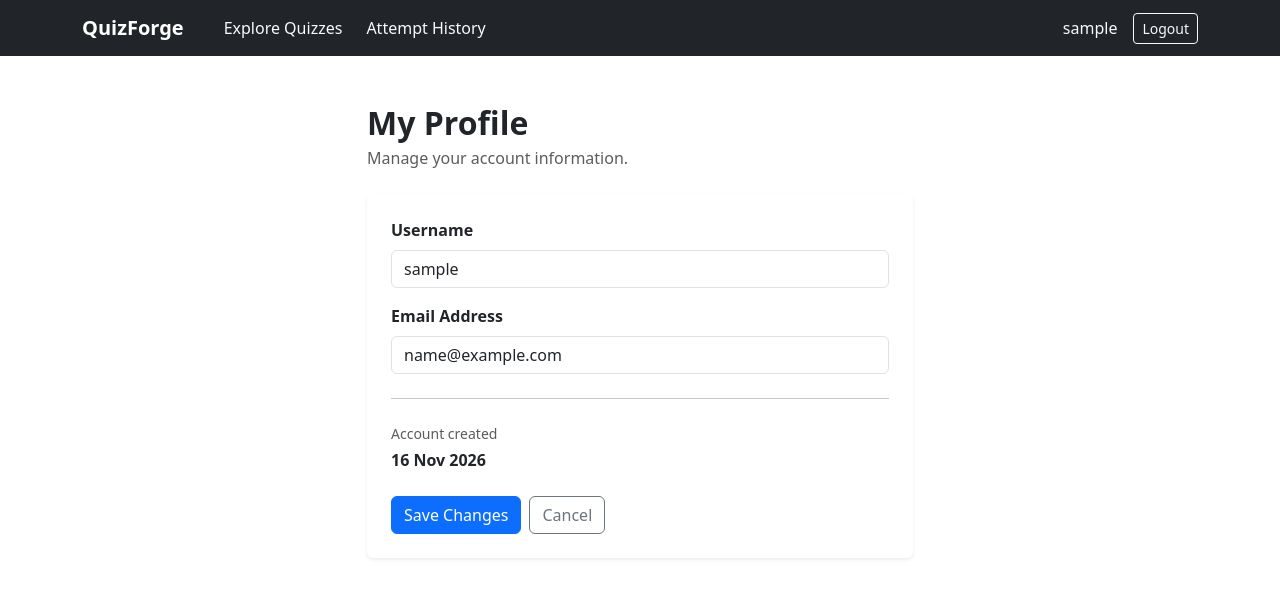
After one commit to IronMonger13/QuizForge, a Django app: page /accounts/profile/ in a window 1280 px wide. The commit adds this page. Shown: the top 605 px of the page. Run offline with Django 5.2, Linux system fonts and the light colour scheme; the visitor is signed in with stand-in values (Sample User, id 1); data comes from the database, SQL or seed files in the repository.

Commit message:
Add user profile management

```diff
--- a/accounts/forms.py
+++ b/accounts/forms.py
@@ -47,3 +47,45 @@ class LoginForm(AuthenticationForm):
             attrs={"class": "form-control", "placeholder": "Enter your password"}
         )
     )
+
+
+class ProfileForm(forms.ModelForm):
+
+    class Meta:
+        model = User
+        fields = ["username", "email"]
+
+        widgets = {
+            "username": forms.TextInput(
+                attrs={
+                    "class": "form-control",
+                    "placeholder": "Enter your username",
+                }
+            ),
+            "email": forms.EmailInput(
+                attrs={
+                    "class": "form-control",
+                    "placeholder": "Enter your email",
+                }
+            ),
+        }
+
+    def __init__(self, *args, **kwargs):
+        super().__init__(*args, **kwargs)
+
+        self.fields["username"].help_text = ""
+        self.fields["email"].required = True
+
+    def clean_email(self):
+        email = self.cleaned_data["email"]
+
+        existing_user = User.objects.filter(email__iexact=email).exclude(
+            pk=self.instance.pk
+        )
+
+        if existing_user.exists():
+            raise forms.ValidationError(
+                "This email address is already associated with another account."
+            )
+
+        return email
--- /dev/null
+++ b/accounts/templates/accounts/profile.html
@@ -0,0 +1,73 @@
+{% extends "base.html" %}
+{% block title %}
+    My Profile | QuizForge
+{% endblock title %}
+{% block content %}
+    <div class="container py-5">
+        <div class="row justify-content-center">
+            <div class="col-lg-6 col-md-8">
+                <!-- Page Heading -->
+                <div class="mb-4">
+                    <h2 class="fw-bold mb-1">My Profile</h2>
+                    <p class="text-muted">Manage your account information.</p>
+                </div>
+                <!-- Success Messages -->
+                {% if messages %}
+                    {% for message in messages %}
+                        <div class="alert alert-success alert-dismissible fade show" role="alert">
+                            {{ message }}
+                            <button type="button"
+                                    class="btn-close"
+                                    data-bs-dismiss="alert"
+                                    aria-label="Close"></button>
+                        </div>
+                    {% endfor %}
+                {% endif %}
+                <!-- Profile Form -->
+                <div class="card border-0 shadow-sm">
+                    <div class="card-body p-4">
+                        <form method="post">
+                            {% csrf_token %}
+                            <!-- Username -->
+                            <div class="mb-3">
+                                <label for="{{ form.username.id_for_label }}" class="form-label fw-semibold">
+                                    Username
+                                </label>
+                                {{ form.username }}
+                                {% for error in form.username.errors %}
+                                    <div class="text-danger small mt-1">{{ error }}</div>
+                                {% endfor %}
+                            </div>
+                            <!-- Email -->
+                            <div class="mb-3">
+                                <label for="{{ form.email.id_for_label }}" class="form-label fw-semibold">
+                                    Email Address
+                                </label>
+                                {{ form.email }}
+                                {% for error in form.email.errors %}
+                                    <div class="text-danger small mt-1">{{ error }}</div>
+                                {% endfor %}
+                            </div>
+                            <!-- Non-field Errors -->
+                            {% if form.non_field_errors %}
+                                <div class="alert alert-danger">{{ form.non_field_errors }}</div>
+                            {% endif %}
+                            <!-- Account Information -->
+                            <hr class="my-4">
+                            <div class="mb-4">
+                                <p class="text-muted small mb-1">Account created</p>
+                                <p class="fw-semibold mb-0">{{ request.user.date_joined|date:"d M Y" }}</p>
+                            </div>
+                            <!-- Actions -->
+                            <div class="d-flex gap-2">
+                                <button type="submit" class="btn btn-primary">Save Changes</button>
+                                <a href="{% url 'quizzes:dashboard' %}"
+                                   class="btn btn-outline-secondary">Cancel</a>
+                            </div>
+                        </form>
+                    </div>
+                </div>
+            </div>
+        </div>
+    </div>
+{% endblock content %}
--- a/accounts/urls.py
+++ b/accounts/urls.py
@@ -7,4 +7,5 @@ urlpatterns = [
     path("register/", views.register, name="register"),
     path("login/", views.user_login, name="login"),
     path("logout/", views.user_logout, name="logout"),
+    path("profile/", views.profile, name="profile"),
 ]
--- a/accounts/views.py
+++ b/accounts/views.py
@@ -1,7 +1,9 @@
 from django.shortcuts import render, redirect
 from django.contrib.auth import login, logout
+from django.contrib.auth.decorators import login_required
+from django.contrib import messages
 
-from .forms import RegistrationForm, LoginForm
+from .forms import RegistrationForm, LoginForm, ProfileForm
 
 
 # Create your views here.
@@ -45,3 +47,29 @@ def user_logout(request):
         logout(request)
 
     return redirect("accounts:login")
+
+
+@login_required
+def profile(request):
+
+    # Fetch a separate User instance instead of modifying request.user.
+    profile_user = request.user.__class__.objects.get(pk=request.user.pk)
+
+    if request.method == "POST":
+        form = ProfileForm(request.POST, instance=profile_user)
+
+        if form.is_valid():
+            form.save()
+
+            messages.success(request, "Your profile has been updated successfully.")
+
+            return redirect("accounts:profile")
+
+    else:
+        form = ProfileForm(instance=profile_user)
+
+    return render(
+        request,
+        "accounts/profile.html",
+        {"form": form},
+    )
--- a/templates/includes/navbar.html
+++ b/templates/includes/navbar.html
@@ -14,7 +14,11 @@
         <!-- Right side: Account actions -->
         <div class="d-flex align-items-center gap-3">
             {% if user.is_authenticated %}
-                <span class="text-light">Welcome, {{ user.username }}</span>
+                <a href="{% url 'accounts:profile' %}"
+                   class="text-light text-decoration-none">
+                    <i class="bi bi-person-circle me-1"></i>
+                    {{ user.username }}
+                </a>
                 <form method="post" action="{% url 'accounts:logout' %}">
                     {% csrf_token %}
                     <button type="submit" class="btn btn-outline-light btn-sm">Logout</button>
```
